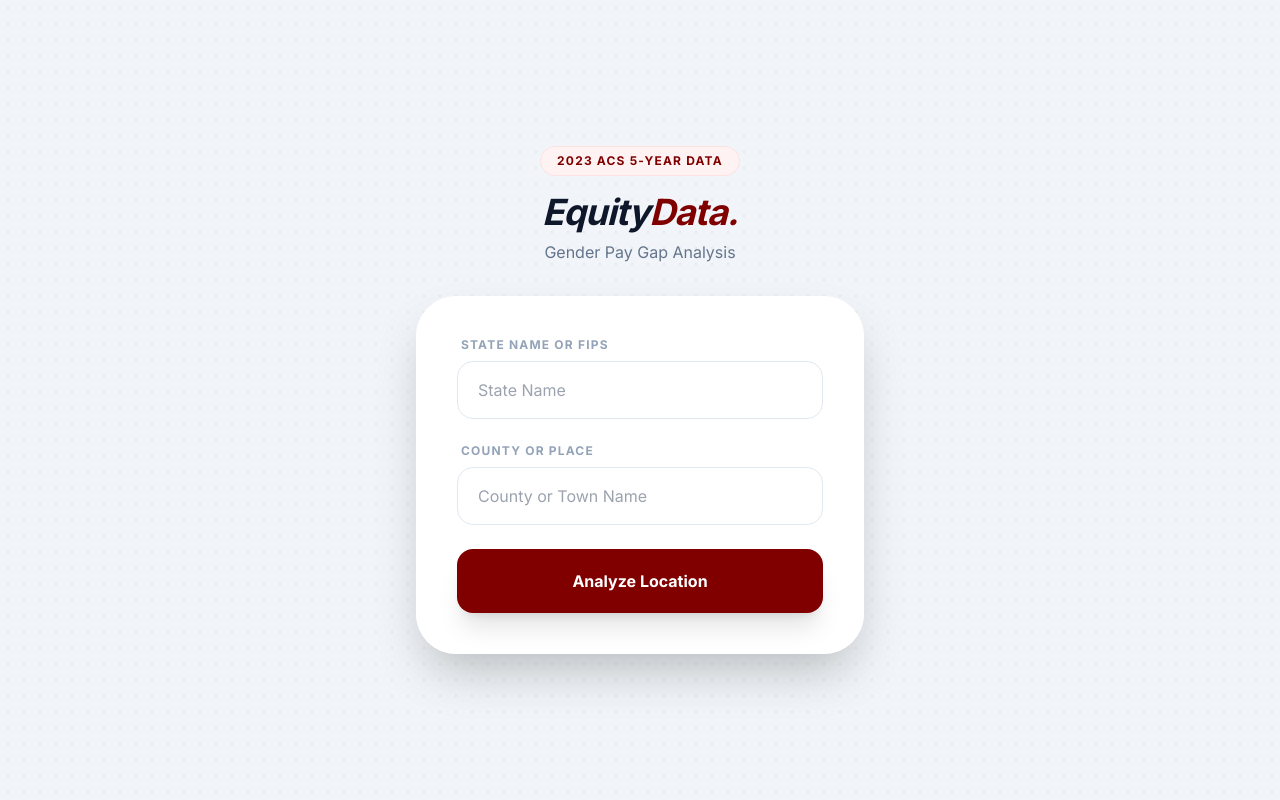
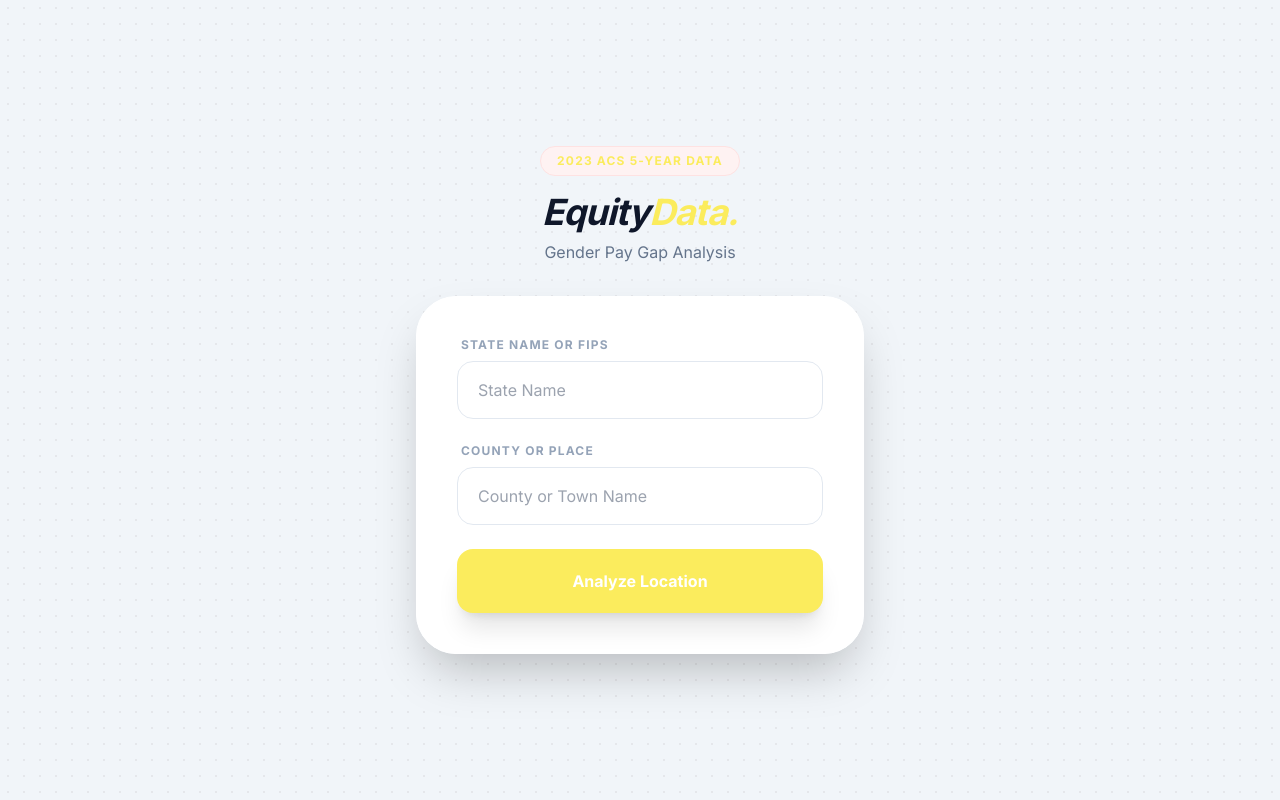
Before and after one commit to PurabJainCLT/hackviolet-2026, a Flask app: page / in a window 1280 px wide. Run offline with Flask 3, Linux system fonts and the light colour scheme; some libraries are stand-ins or nearby versions.

Commit message:
Changed colors

```diff
--- a/app.py
+++ b/app.py
@@ -83,7 +83,7 @@ def place_paygap(state_fips, geo_code, level):
     </head>
     <body class="bg-slate-50 min-h-screen flex items-center justify-center p-4">
         <div class="max-w-xl w-full bg-white shadow-2xl rounded-3xl overflow-hidden border border-slate-100">
-            <div class="bg-[#800000] p-8 text-white"> <p class="text-red-200 text-xs font-bold uppercase tracking-widest mb-1">Gender Pay Gap Report</p>
+            <div class="bg-[#FBEC5D] p-8 text-white"> <p class="text-red-200 text-xs font-bold uppercase tracking-widest mb-1">Gender Pay Gap Report</p>
                 <h1 class="text-3xl font-bold italic">{res['NAME']}</h1>
             </div>
             <div class="p-8">
@@ -100,16 +100,16 @@ def place_paygap(state_fips, geo_code, level):
                 <div class="mb-6">
                     <div class="flex justify-between items-end mb-2">
                         <h3 class="font-semibold text-slate-700">Calculated Gap</h3>
-                        <span class="text-2xl font-black text-[#800000]">{pay_gap*100:.1f}%</span>
+                        <span class="text-2xl font-black text-[#FBEC5D]">{pay_gap*100:.1f}%</span>
                     </div>
                     <div class="w-full bg-slate-100 h-4 rounded-full overflow-hidden">
-                        <div class="bg-[#800000] h-full rounded-full animate-bar" style="width: 0%"></div>
+                        <div class="bg-[#FBEC5D] h-full rounded-full animate-bar" style="width: 0%"></div>
                     </div>
                 </div>
                 <p class="text-sm text-slate-500 mb-8 leading-relaxed italic text-center">
                     Women in this region earn <strong>{100-(pay_gap*100):.1f} cents</strong> for every dollar earned by men.
                 </p>
-                <a href="/" class="block w-full text-center py-3 bg-[#800000] text-white rounded-xl font-semibold hover:bg-red-950 transition-all">New Search</a>
+                <a href="/" class="block w-full text-center py-3 bg-[#FBEC5D] text-white rounded-xl font-semibold hover:bg-red-950 transition-all">New Search</a>
             </div>
         </div>
     </body>
--- a/templates/index.html
+++ b/templates/index.html
@@ -15,10 +15,10 @@
 
     <div class="w-full max-w-md">
         <div class="text-center mb-8">
-            <div class="inline-block px-4 py-1.5 mb-4 text-xs font-bold tracking-widest text-[#800000] uppercase bg-red-50 rounded-full border border-red-100">
+            <div class="inline-block px-4 py-1.5 mb-4 text-xs font-bold tracking-widest text-[#FBEC5D] uppercase bg-red-50 rounded-full border border-red-100">
                 2023 ACS 5-Year Data
             </div>
-            <h1 class="text-4xl font-extrabold tracking-tight italic">Equity<span class="text-[#800000]">Data.</span></h1>
+            <h1 class="text-4xl font-extrabold tracking-tight italic">Equity<span class="text-[#FBEC5D]">Data.</span></h1>
             <p class="text-slate-500 mt-2">Gender Pay Gap Analysis</p>
         </div>
 
@@ -27,17 +27,17 @@
                 <div>
                     <label class="block text-xs font-bold text-slate-400 uppercase tracking-widest mb-2 ml-1">State Name or FIPS</label>
                     <input type="text" name="state" required placeholder="State Name"
-                        class="w-full px-5 py-4 rounded-2xl border border-slate-200 focus:ring-4 focus:ring-red-900/5 focus:border-[#800000] outline-none transition-all">
+                        class="w-full px-5 py-4 rounded-2xl border border-slate-200 focus:ring-4 focus:ring-red-900/5 focus:border-[#FBEC5D] outline-none transition-all">
                 </div>
 
                 <div>
                     <label class="block text-xs font-bold text-slate-400 uppercase tracking-widest mb-2 ml-1">County or Place</label>
                     <input type="text" name="county" required placeholder="County or Town Name"
-                        class="w-full px-5 py-4 rounded-2xl border border-slate-200 focus:ring-4 focus:ring-red-900/5 focus:border-[#800000] outline-none transition-all">
+                        class="w-full px-5 py-4 rounded-2xl border border-slate-200 focus:ring-4 focus:ring-red-900/5 focus:border-[#FBEC5D] outline-none transition-all">
                 </div>
 
                 <button type="submit"
-                    class="w-full bg-[#800000] hover:bg-red-950 text-white font-bold py-5 rounded-2xl shadow-xl transition-all active:scale-[0.98]">
+                    class="w-full bg-[#FBEC5D] hover:bg-red-950 text-white font-bold py-5 rounded-2xl shadow-xl transition-all active:scale-[0.98]">
                     Analyze Location
                 </button>
             </form>
```
